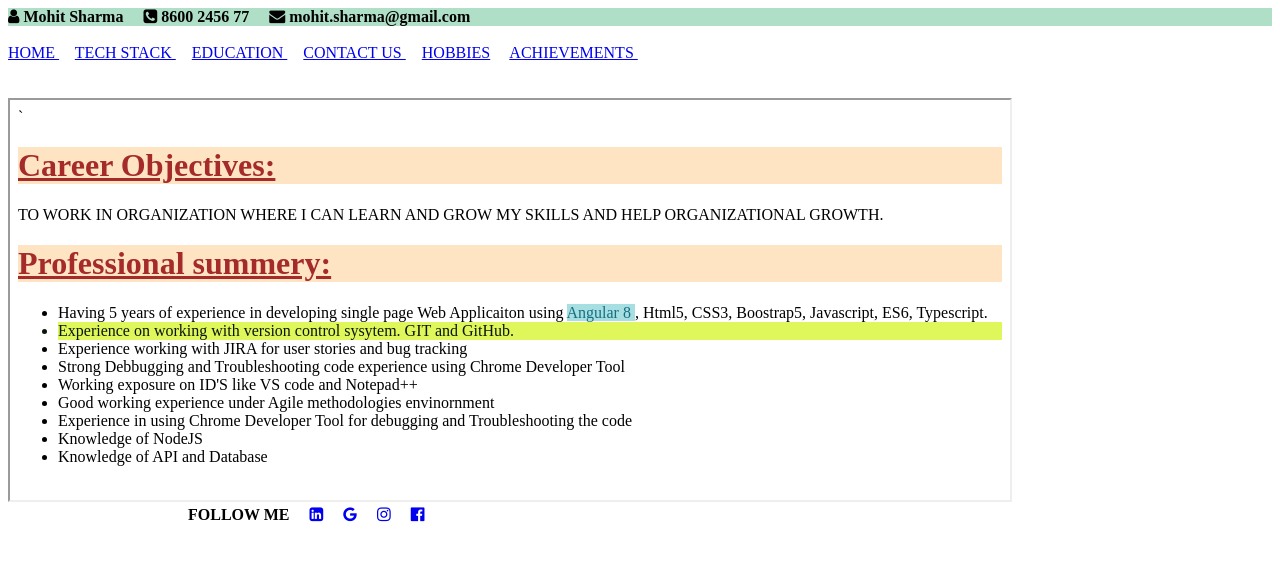
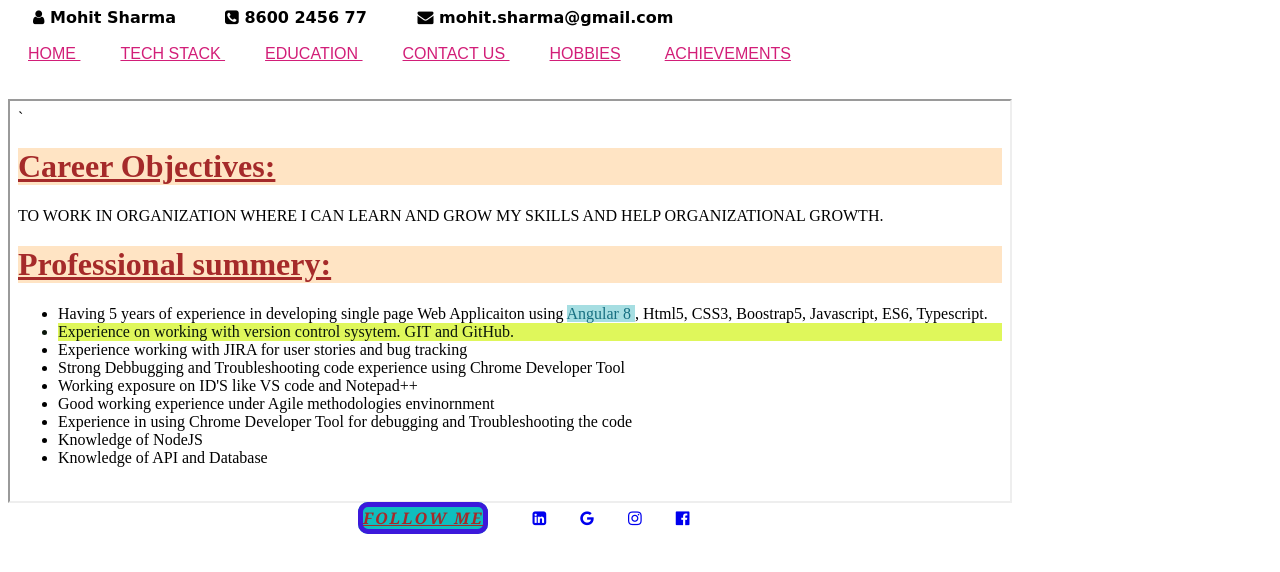
Before and after one commit to nehabirajdar996/my-profile, a plain HTML site: page index.html in a window 1280 px wide. Drawn offline with Linux system fonts and the light colour scheme.

Commit message:
updateed

```diff
--- a/index.html
+++ b/index.html
@@ -1,40 +1,76 @@
 <!DOCTYPE html>
 <html>
+
 <head>
     <title>index number</title>
     <style>
-            header{
-                color: black;
-                background-color: rgb(176, 223, 199);
+        #follow {
+            font-style: italic;
+            font-size: medium;
+            font-family: Georgia, 'Times New Roman', Times, serif;
+            font-weight: bold;
+            color: brown;
+            background-color: rgb(15, 190, 190);
+            text-transform: uppercase;
+            text-align: center;
+            letter-spacing: 2px;
+            text-decoration: underline;
+            text-shadow: 2px;
+            margin-left: 350px;
+            margin-right: 10px;
+            border: 5px solid rgb(60, 25, 219);
+            border-radius: 10px;
+
+        }
+
+        .icon {
+            margin-left: 30px;
+        }
+
+        .nav {
+            color: rgb(210, 30, 120);
+            margin: 5px 20px;
+            font-family: sans-serif;
+        }
+
+        .head {
+            font-family: cursive;
+            margin: 10px 20px 15px 25px;
         }
     </style>
     <!-- CDN link -->
     <link rel="stylesheet" href="https://cdnjs.cloudflare.com/ajax/libs/font-awesome/4.7.0/css/font-awesome.min.css">
+
 <body>
     <header>
-            <strong><i class="fa fa-user" aria-hidden="true" fa-2x></i> Mohit Sharma</strong> &nbsp;  &nbsp;
-            <strong><i class="fa fa-phone-square" aria-hidden="true" fa-2x></i> 8600 2456 77 </strong>  &nbsp;  &nbsp;
-            <strong><i class="fa fa-envelope" aria-hidden="true" fa-2x></i> mohit.sharma@gmail.com </strong>  &nbsp;
+        <strong class="head"><i class="fa fa-user" aria-hidden="true" fa-2x></i> Mohit Sharma</strong>
+        <strong class="head"><i class="fa fa-phone-square" aria-hidden="true" fa-2x></i> 8600 2456 77 </strong>
+        <strong class="head"><i class="fa fa-envelope" aria-hidden="true" fa-2x></i> mohit.sharma@gmail.com </strong>
     </header>
     <BR>
     <nav>
-        <a href="home.html" target="My frame"  > HOME </a> &nbsp; &nbsp;
-        <a href="techStack.html" target="My frame"> TECH STACK </a>  &nbsp; &nbsp;
-        <a href="education.html" target="My frame"> EDUCATION </a>  &nbsp; &nbsp;
-        <a href="contactus.html" target="My frame"> CONTACT US </a> &nbsp; &nbsp;
-        <a href="hobbies.html" target="My frame"> HOBBIES</a> &nbsp; &nbsp;
-        <a href="achievement.html" target="My frame"> ACHIEVEMENTS </a> &nbsp; &nbsp;
+        <a class="nav" href="home.html" target="My frame"> HOME </a>
+        <a class="nav" href="techStack.html" target="My frame"> TECH STACK </a>
+        <a class="nav" href="education.html" target="My frame"> EDUCATION </a>
+        <a class="nav" href="contactus.html" target="My frame"> CONTACT US </a>
+        <a class="nav" href="hobbies.html" target="My frame"> HOBBIES</a>
+        <a class="nav" href="achievement.html" target="My frame"> ACHIEVEMENTS </a>
     </nav>
     <br> <br>
-        <iframe width="1000px" height="400px"  name="My frame" src="home.html"></iframe>
+    <iframe width="1000px" height="400px" name="My frame" src="home.html"></iframe>
     <BR>
     <footer>
 
-        <strong>&nbsp; &nbsp; &nbsp; &nbsp; &nbsp; &nbsp; &nbsp; &nbsp; &nbsp; &nbsp; &nbsp; &nbsp; &nbsp; &nbsp; &nbsp; &nbsp; &nbsp; &nbsp; &nbsp; &nbsp;&nbsp; &nbsp;&nbsp; &nbsp;FOLLOW ME</strong> &nbsp; &nbsp;
-        <a href="https://www.linkedin.com/feed/" target="_blank"><i class="fa fa-linkedin-square" aria-hidden="true"></i></a> &nbsp; &nbsp;
-        <a href="https://www.google.com/search?q=google&rlz=1C1CHBF_enIN1005IN1005&oq=google&aqs=chrome.0.35i39i355j46i39i199i465j0i20i131i263i433i512j0i67j0i131i433i512l3j0i512j0i67i131i433i457.5405j0j15&sourceid=chrome&ie=UTF-8" target="_blank"><i class="fa fa-google" aria-hidden="true"></i></a> &nbsp; &nbsp;
-        <a href="https://www.instagram.com/" target="_blank"><i class="fa fa-instagram" aria-hidden="true"></i></a> &nbsp; &nbsp;
-        <a href="https://www.facebook.com/" target="_blank"> <i class="fa fa-facebook-official" aria-hidden="true"></i></a> &nbsp;&nbsp;
+        <span id="follow">FOLLOW ME</span>
+        <a class="icon" href="https://www.linkedin.com/feed/" target="_blank"><i class="fa fa-linkedin-square"
+                aria-hidden="true"></i></a>
+        <a class="icon"
+            href="https://www.google.com/search?q=google&rlz=1C1CHBF_enIN1005IN1005&oq=google&aqs=chrome.0.35i39i355j46i39i199i465j0i20i131i263i433i512j0i67j0i131i433i512l3j0i512j0i67i131i433i457.5405j0j15&sourceid=chrome&ie=UTF-8"
+            target="_blank"><i class="fa fa-google" aria-hidden="true"></i></a>
+        <a class="icon" href="https://www.instagram.com/" target="_blank"><i class="fa fa-instagram"
+                aria-hidden="true"></i></a>
+        <a class="icon" href="https://www.facebook.com/" target="_blank"> <i class="fa fa-facebook-official"
+                aria-hidden="true"></i></a>
 
 
     </footer>
```
Lines whose indentation alone changed are shown as unchanged.
